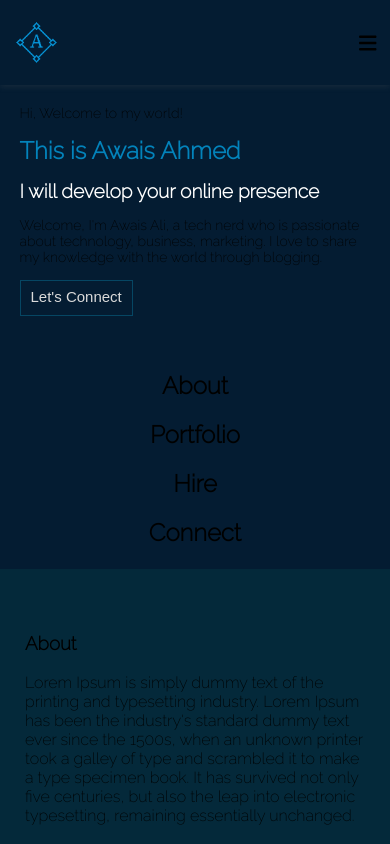
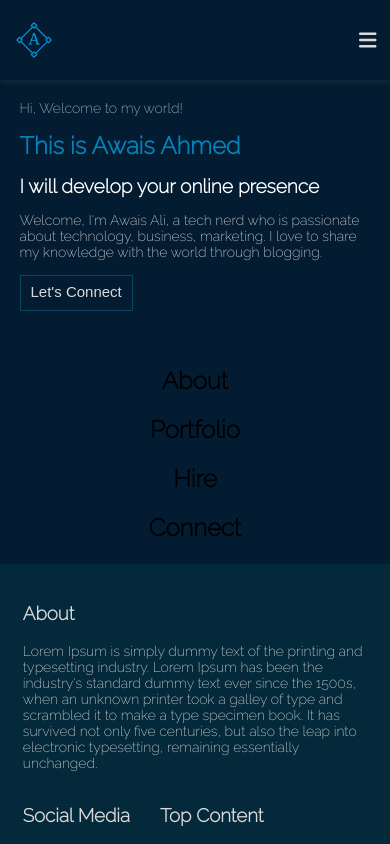
Before and after one commit to beingawaisali/beingawaisali.com-new, a React (Create React App) app: page / in a window 390 px wide. Shown: the top 844 px of the page. Built offline with nearby package versions, Linux system fonts and the light colour scheme.

Commit message:
favicon added

```diff
--- a/src/App.js
+++ b/src/App.js
@@ -23,27 +23,14 @@ let mobileMenu = false;
 
 console.log(mobileMenu)
 
-let toggleMenu = () => {
-    if (mobileMenu == false) {
-        mobileMenu = true
-    } else (
-        mobileMenu = false
-    )
-console.log(mobileMenu)
-}
-
-let listMenu =  "<div>Menu List Mobile</div>";
-
-let body = <Body />;
-let menuBar = <MenuBar />
 
 function App() {
   return (
     <div className="App">
-        <HeaderBar toggleMenubar={toggleMenu}/>
-
+        <HeaderBar/>
         <Body />
         <Footer />
+
     </div>
   );
 }
--- a/src/components/Footer.jsx
+++ b/src/components/Footer.jsx
@@ -8,11 +8,11 @@ function Footer() {
         <footer id="main-footer">
             <div id="footer-divider">
                 <div className="footer-sections">
-                    <h3>About</h3>
-                    <p>Lorem Ipsum is simply dummy text of the printing and typesetting industry. Lorem Ipsum has been the industry's standard dummy text ever since the 1500s, when an unknown printer took a galley of type and scrambled it to make a type specimen book. It has survived not only five centuries, but also the leap into electronic typesetting, remaining essentially unchanged.</p>
+                    <h3 className='h3'>About</h3>
+                    <p className='para'>Lorem Ipsum is simply dummy text of the printing and typesetting industry. Lorem Ipsum has been the industry's standard dummy text ever since the 1500s, when an unknown printer took a galley of type and scrambled it to make a type specimen book. It has survived not only five centuries, but also the leap into electronic typesetting, remaining essentially unchanged.</p>
                 </div>
                 <div className="footer-sections">
-                    <h3>Social Media</h3>
+                    <h3 className='h3'>Social Media</h3>
                     <ul className="footer-list-sec">
                         <li>
                         <a href="https://github.com/beingawaisali" rel="nofollow noopener noreferrer" target="_blank">Github</a>
@@ -29,7 +29,7 @@ function Footer() {
                     </ul>
                 </div>
                 <div className="footer-sections">
-                    <h3>Top Content</h3>
+                    <h3 className='h3'>Top Content</h3>
                     <ul className="footer-list-sec">
                         <li>Blog 1</li>
                         <li>Blog 2</li>
--- a/src/components/Sections/HeaderSection.jsx
+++ b/src/components/Sections/HeaderSection.jsx
@@ -1,17 +1,20 @@
 import React from 'react';
 import './header-section.css';
 
+let colorNew = {
+    color: '#A5C9CA'
+}
 
 let HeaderSection = (props) => {
     return (
         <div id="header-section-main">
 
             <div id="header-section">
-                <p>{props.intro}</p>
-                <h1>{props.mainHeading}</h1>
-                <h2>{props.subHeading}</h2>
-                <p className="bio">{props.bio}</p>
-                <p className="mobile-bio">{props.mobileBio}</p>
+                <p style={colorNew}>{props.intro}</p>
+                <h1 className="h1">{props.mainHeading}</h1>
+                <h2 className="h2">{props.subHeading}</h2>
+                <p className="bio para">{props.bio}</p>
+                <p className="mobile-bio para">{props.mobileBio}</p>
                 <div>
                     <button className='button-1 shape'>Let's Connect</button>
                 </div>
--- a/src/components/Sections/header-section.css
+++ b/src/components/Sections/header-section.css
@@ -17,12 +17,9 @@
 #header-section p {
     font-size: 14px;
 }
-#header-section h1 {
-    font-size: 3em;
-    color: #0383bb;
-}
+
 #header-section h2 {
-    font-size: 3em;
+    font-size: 3em !important;
     color: #ffffff;
 }
 
@@ -52,11 +49,8 @@
     #header-section p {
         font-size: 14px;
     }
-    #header-section h1 {
-        font-size: 2em;
-    }
     #header-section h2 {
-        font-size: 1.5em;
+        font-size: 1.5em !important;
     }
     .mobile-bio {
         display: inline;
@@ -67,11 +61,8 @@
 }
 
 @media(max-width: 415px) {
-    #header-section h1 {
-        font-size: 1.5em;
-    }
     #header-section h2 {
-        font-size: 1.2em;
+        font-size: 1.2em !important;
     }
     #header-section {
         padding: 20px 5%;
--- a/src/components/css/body.css
+++ b/src/components/css/body.css
@@ -80,7 +80,6 @@
     }
 
 }
-
 @media(max-width: 650px) {
     #body-parent {
         padding-top: 90px;
@@ -89,7 +88,7 @@
 }
 @media(max-width: 450px) {
     #body-parent {
-        padding-top: 85px;
+        padding-top: 80px;
     }
 
 }
--- a/src/components/css/footer.css
+++ b/src/components/css/footer.css
@@ -15,7 +15,7 @@
 .footer-sections {
     background-color: #04293A;
     max-width: 500px;
-    min-width: 310px;
+    /* min-width: 250px; */
     text-align: left;
     padding: 25px
 }
@@ -53,6 +53,10 @@
     color: #dadada
 }
 
+.footer-list-sec > * {
+    color: #dadada
+}
+
 /* @media(max-width: 370px) {
     .footer-sections {
         max-width: 100%;
@@ -62,9 +66,22 @@
 
 @media (max-width: 909px) {
     #footer-divider {
-        justify-content: left;
+        /* justify-content: left; */
     }
     #main-footer {
         justify-content: center;
     }
 }
+
+@media (max-width: 872px) {
+    .footer-sections {
+        padding: 0px 15px
+    }
+    #footer-divider {
+        justify-content: left;
+    }
+    #main-footer {
+        width: 96%;
+        padding: 20px 2%;
+    }
+}
--- a/src/components/css/header.css
+++ b/src/components/css/header.css
@@ -50,6 +50,7 @@
 
 .menu-icon {
     font-size: 20px;
+    color: #dadada
 }
 
 @media(max-width: 650px) {
@@ -70,7 +71,7 @@
 
 @media(max-width: 450px) {
     .main-logo {
-        width: 45px
+        width: 40px
     }
 }
 
```
